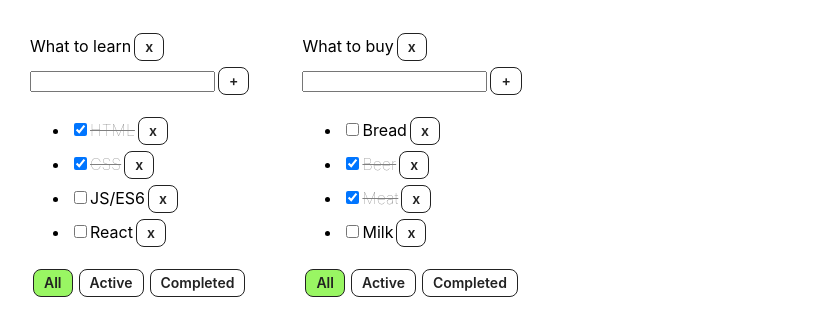
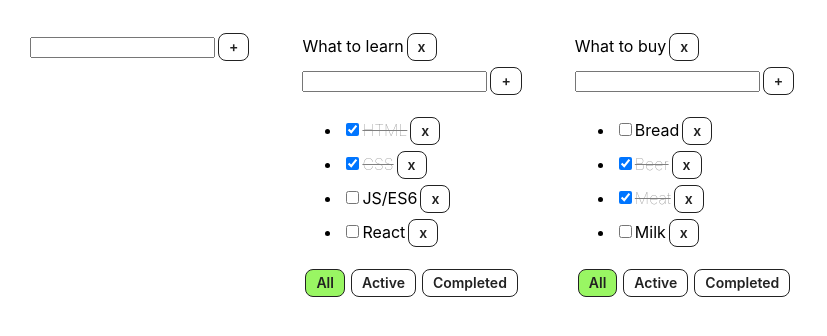
Before and after one commit to SlavaOST-it/ToDoList, a React (Create React App) app: page / in a window 1280 px wide. Shown: the top 336 px of the page, without its empty margins (0-827 px from the left). Built offline with nearby package versions, Linux system fonts and the light colour scheme.

Commit message:
add function addTodoList

```diff
--- a/src/App.tsx
+++ b/src/App.tsx
@@ -2,6 +2,7 @@ import React, {useState} from 'react';
 import './App.css';
 import {TodoList, TaskType} from "./TodoList";
 import {v1} from 'uuid';
+import {AddItemForm} from "./components/AddItemForm";
 
 export type FilterValueType = 'all' | 'active' | 'completed'
 type TodoListType = {
@@ -62,6 +63,17 @@ const App = () => {
         setTodoLists(todoLists.filter(tl => tl.id !== todoListID))
         delete tasks[todoListID]
     }
+// добавление TodoList
+    const addTodoList = (title: string) => {
+        const newTodoListID = v1();
+        const newTodoList: TodoListType = {
+            id: newTodoListID,
+            title: title,
+            filter: "all"
+        }
+        setTodoLists([...todoLists, newTodoList])
+        setTasks({...tasks, [newTodoListID]: []})
+    }
 
 //UI:
     const TodoListsComponents = todoLists.map(tl => {
@@ -96,6 +108,7 @@ const App = () => {
 
     return (
         <div className="App">
+            <AddItemForm addItem={addTodoList}/>
             {TodoListsComponents}
         </div>
     );
```
